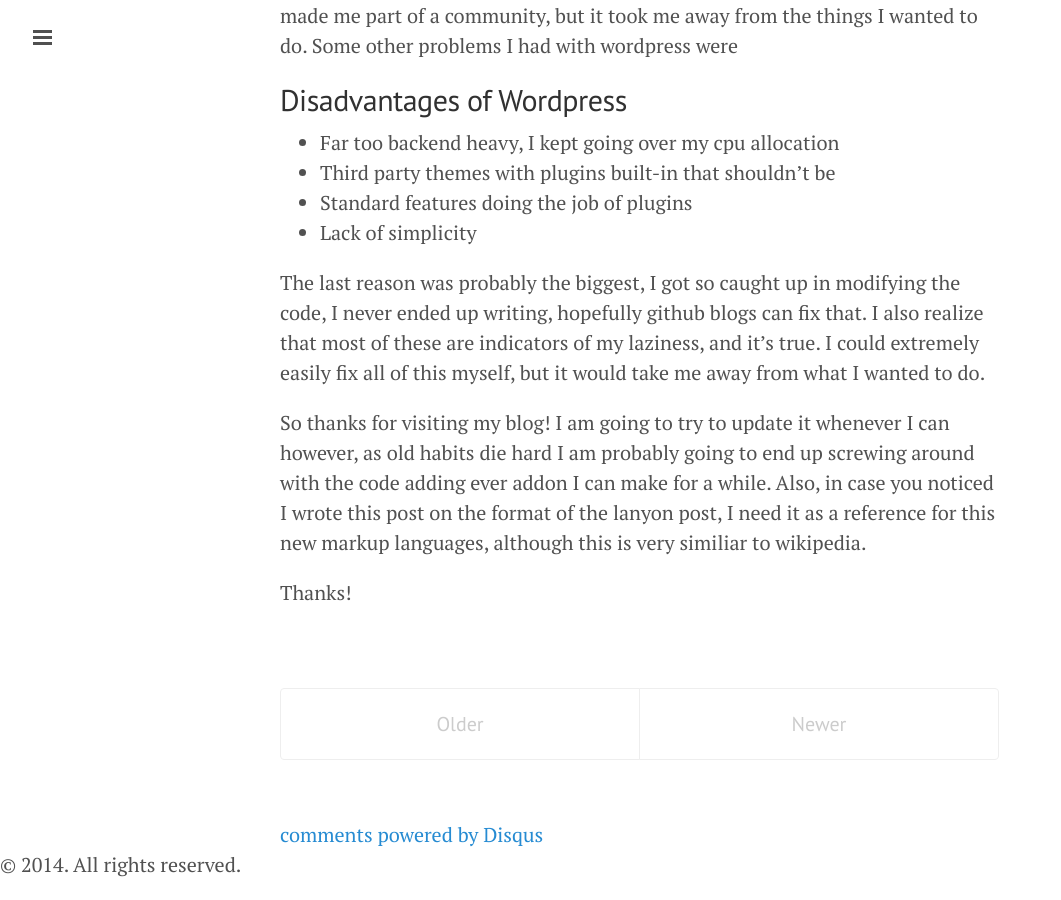
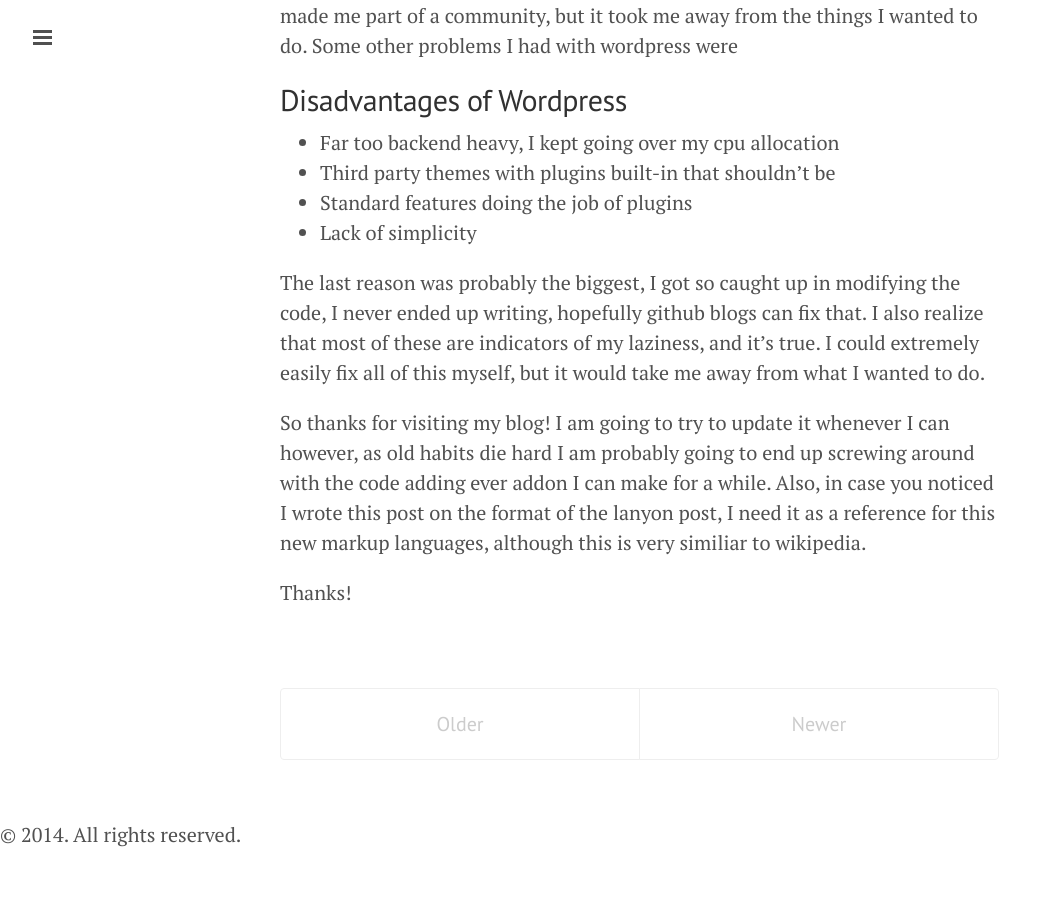
Before and after one commit to jakesyl/blog, a Jekyll site: the page built from index.html, in a window 1280 px wide and 900 px high, scrolled down 2350 px. Shown: the whole window, without its empty margins (0-1061 px from the left). Built offline with Jekyll 4.4.1, drawn with Linux system fonts in a browser that asks for light colours; Markdown is read by kramdown in place of the engine named in the settings; the list of posts is cut into pages by our own code; after the commit the page ends 3220 px from its top, so only the background shows below that; part of the change alters nothing that is shown.

Commit message:
changed if statement
from https://github.com/joshualande/joshualande.github.io/edit/master/_includes/comments.html

```diff
--- a/_includes/comments.html
+++ b/_includes/comments.html
@@ -1,9 +1,10 @@
+{% if page.comments %}
   <!-- Add Disqus comments. -->
   <div id="disqus_thread"></div>
   <script type="text/javascript">
       /* * * CONFIGURATION VARIABLES: EDIT BEFORE PASTING INTO YOUR WEBPAGE * * */
-  var disqus_shortname = '<jakesyl>'; // required: replace example with your forum shortname this is right
-// thanks http://joshualande.com/jekyll-github-pages-poole/ -->
+      var disqus_shortname = 'jakesyl'; // required: replace example with your forum shortname
+
       /* * * DON'T EDIT BELOW THIS LINE * * */
       (function() {
           var dsq = document.createElement('script'); dsq.type = 'text/javascript'; dsq.async = true;
@@ -13,3 +14,4 @@
   </script>
   <noscript>Please enable JavaScript to view the <a href="http://disqus.com/?ref_noscript">comments powered by Disqus.</a></noscript>
   <a href="http://disqus.com" class="dsq-brlink">comments powered by <span class="logo-disqus">Disqus</span></a>
+{% endif %}
```
Lines whose indentation alone changed are shown as unchanged.
